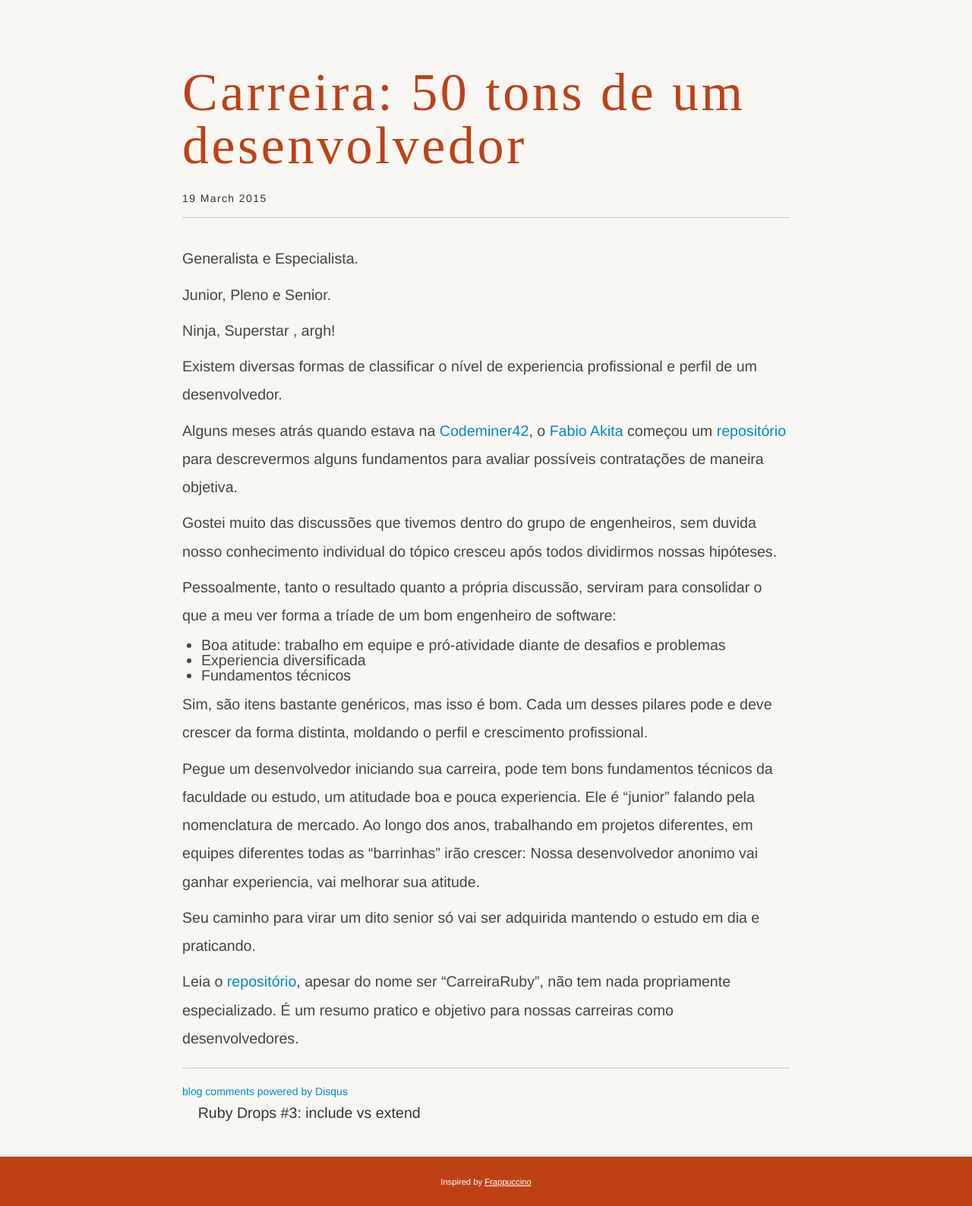
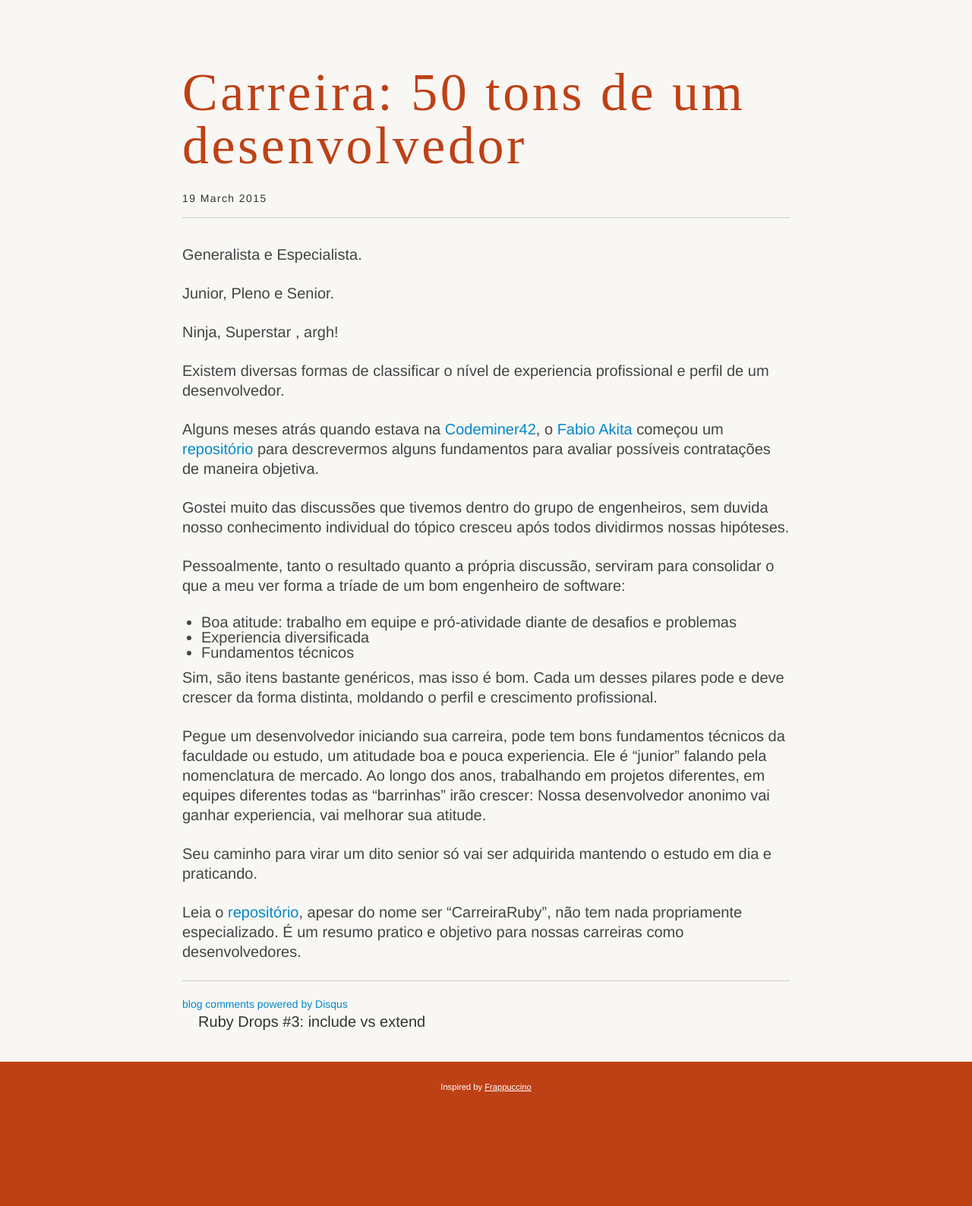
Before and after one commit to lucasts/lucasts.github.com, a Jekyll site: the page built from _posts/2015-03-19-carreira-50-tons-de-um-desenvolvedor.markdown, in a window 1280 px wide. Shown: the whole page at 76% size. Built offline with Jekyll 4.4.1, drawn with Linux system fonts in a browser that asks for light colours; some web fonts are replaced; Markdown is read by kramdown in place of the engine named in the settings; comment, search, counter and statistics services are not loaded; after the commit the page ends 1463 px from its top, so only the background shows below that.

Commit message:
improve text readility

```diff
--- a/css/main.css
+++ b/css/main.css
@@ -215,7 +215,7 @@ a:hover {
 }
 
 p {
-  margin:0 0 10px;
+  margin:0 0 25px;
 }
 
 .lead {
@@ -1811,8 +1811,8 @@ main.container,main.content>.container {
 
 .post section {
   font-family: 'Source Sans Pro', 'Helvetica Neue', Helvetica, Arial, sans-serif;
-  line-height:1.9em;
-  font-size:1.4em;
+  line-height:1.3;
+  font-size: 20px;
   color:#444;
 }
 
```
